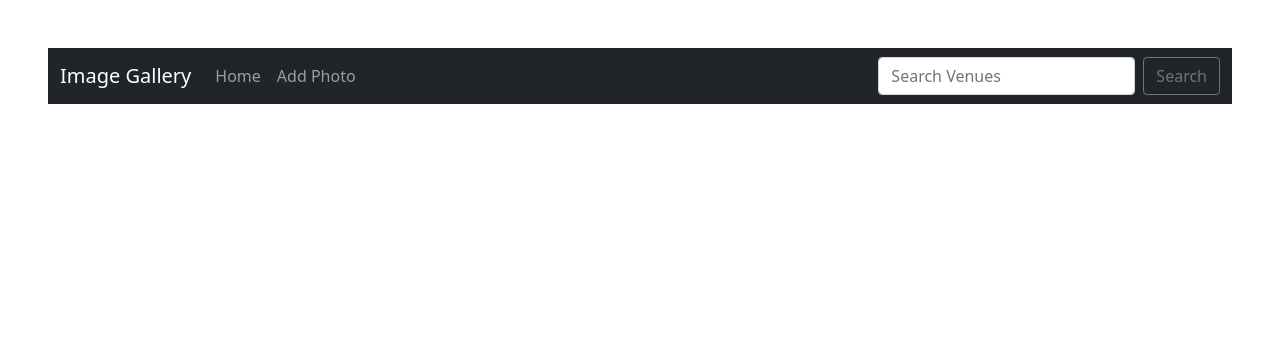
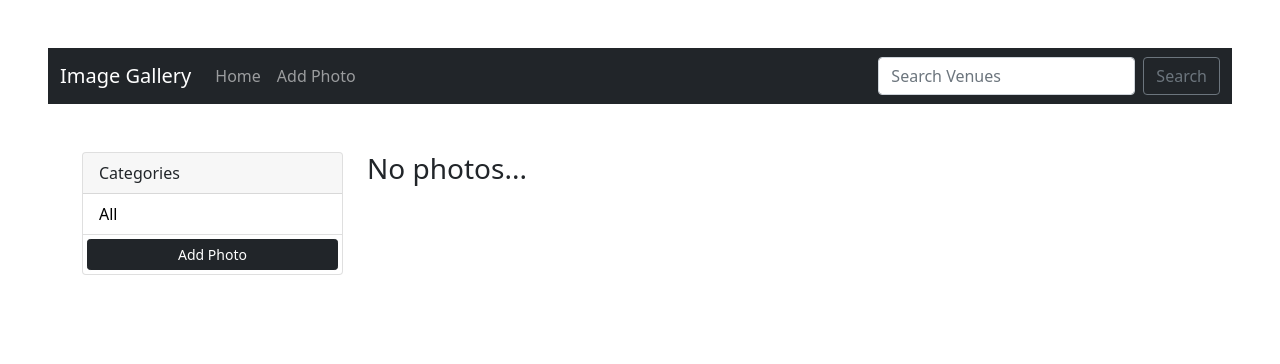
Before and after one commit to mibei001/image-gallery, a Django app: template photos/templates/photos/gallery.html in a window 1280 px wide. Shown: the top 364 px of the page. Run offline with Django 4.2, Linux system fonts and the light colour scheme; the template is opened without the code that fills it, so the values that code supplies are empty.

Commit message:
passing the gallery view to the gallery template

```diff
--- a/photos/templates/photos/gallery.html
+++ b/photos/templates/photos/gallery.html
@@ -57,6 +57,49 @@
         </div>
       </nav>
 
+    <div class="container my-5" >
+        <div class="row">
+            <div class="col-md-3">
+                <div class="card">
+                    <div class="card-header">
+                        Categories
+                    </div>
+                    <ul class="list-group list-group-flush">
+                        <li class="list-group-item">
+                            <a href="{% url 'gallery' %}">All</a>
+                        </li>
+                        {% for category in categories %}
+                        <li class=" list-group-item">
+                            <a href="{% url 'gallery' %}?category={{category.name}}">
+                                {{category.name}}
+                            </a>
+                        </li>
+                        {% endfor %}
+
+
+                        <a href="{% url 'add' %}" class="btn btn-dark btn-block btn-sm m-1">Add Photo</a>
+                    </ul>
+                </div>
+
+            </div>
+            <div class="col-md-9">
+                <div class="row">
+
+                    {% for photo in photos %}
+                    <div class="col-md-4">
+                        <div class="card my-2">
+                            <img class="image-thumbail" src="{{photo.image.url}}" alt="Card image cap">
+
+                            <div class="card-body">
+                                <small>Category: {{photo.category.name}}</small>
+                            </div>
+                            <a href="{% url 'photo' photo.id %}" class="btn btn-outline-dark btn-sm m-1">View</a>
+
+                          </div>
+                    </div>
+                    {% empty %}
+                    <h3>No photos...</h3>
+                    {% endfor %}
 
 
 
```
